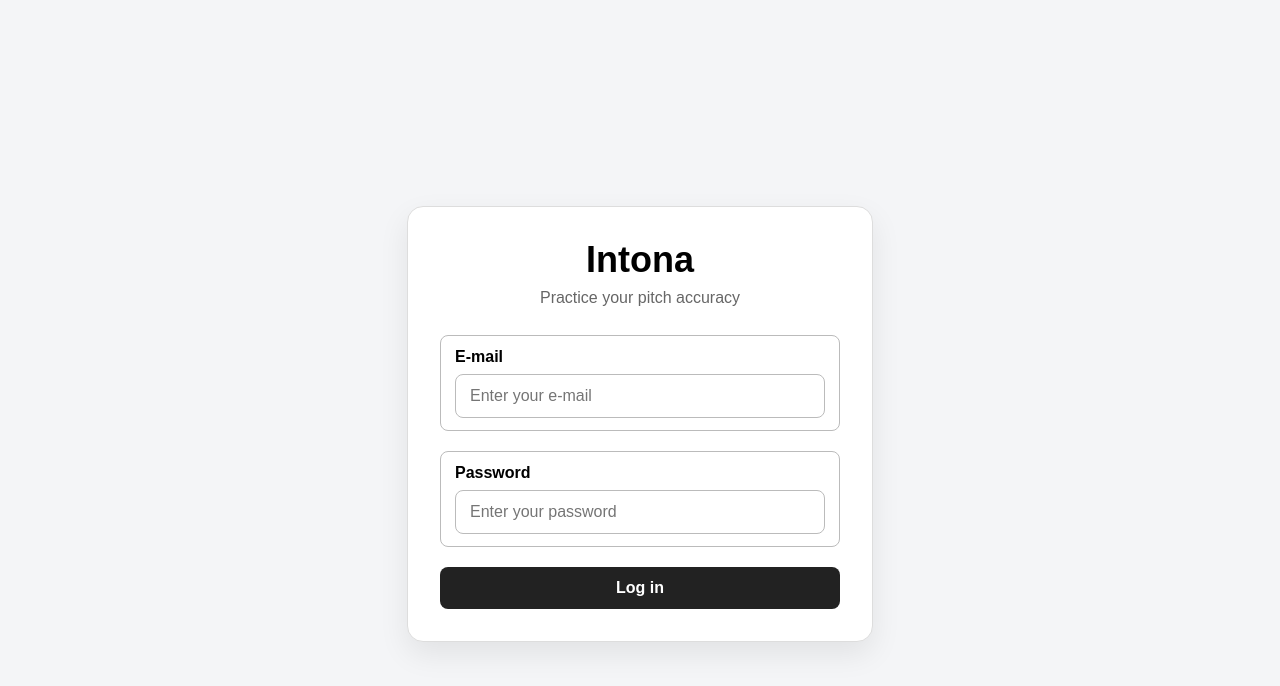
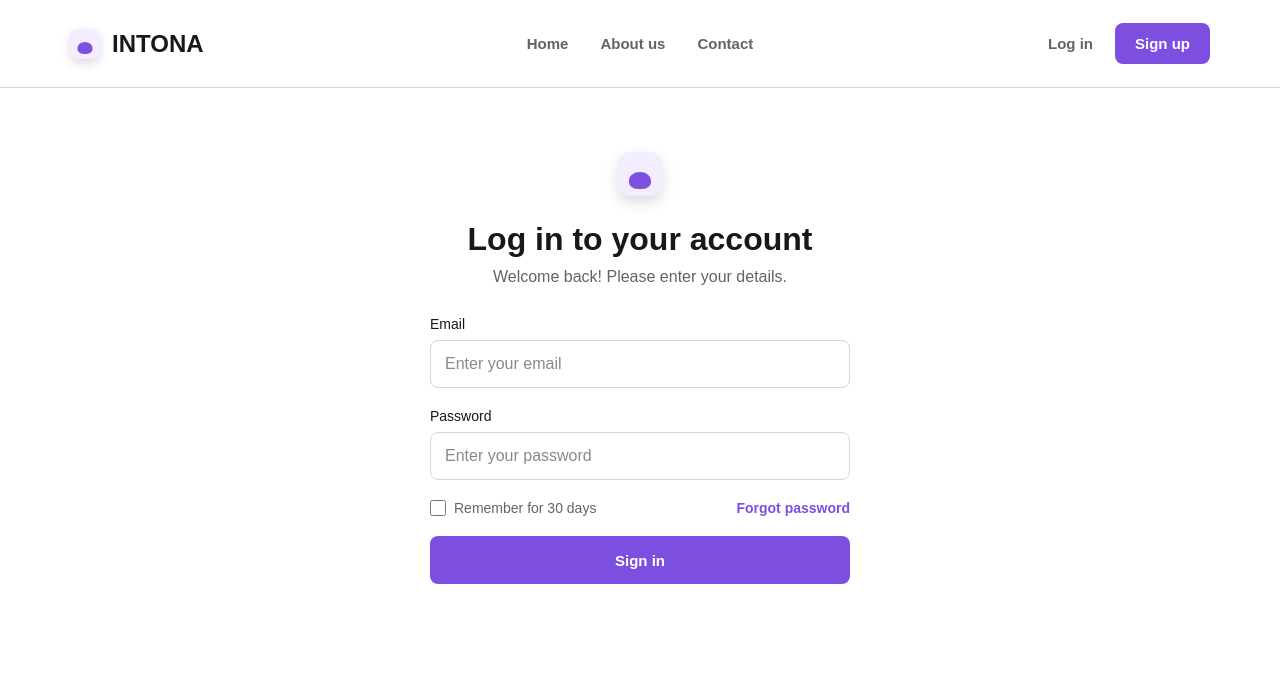
Before and after one commit to KSIUJ/intona, a React app in the folder client/: page / in a window 1280 px wide. Shown: the top 686 px of the page. Built offline with nearby package versions, Linux system fonts and the light colour scheme; the HTML template or start-up script is replaced by a standard one.

Commit message:
Build login page UI

```diff
--- a/client/src/App.css
+++ b/client/src/App.css
@@ -1,34 +1,126 @@
-.login-page {
+.app {
   min-height: 100vh;
+}
+
+.site-header {
+  height: 88px;
+  display: grid;
+  grid-template-columns: 1fr auto 1fr;
+  align-items: center;
+  padding: 0 70px;
+  border-bottom: 1px solid var(--color-border);
+}
+
+.brand {
   display: flex;
   align-items: center;
+  gap: 12px;
+  font-size: 24px;
+  font-weight: 600;
+}
+
+.brand-icon {
+  position: relative;
+  width: 30px;
+  height: 30px;
+  flex-shrink: 0;
+  border-radius: 8px;
+  background-color: #f3edff;
+  box-shadow: 0 4px 10px rgba(67, 43, 100, 0.18);
+}
+
+.brand-icon::after {
+  content: "";
+  position: absolute;
+  left: 50%;
+  bottom: 5px;
+  width: 15px;
+  height: 12px;
+  border-radius: 50% 50% 40% 40%;
+  background-color: var(--color-primary);
+  transform: translateX(-50%);
+}
+
+.main-nav {
+  display: flex;
+  gap: 32px;
+}
+
+.auth-nav {
+  justify-self: end;
+  display: flex;
+  align-items: center;
+  gap: 22px;
+}
+
+.main-nav a {
+  color: var(--color-text-secondary);
+  font-size: 15px;
+  font-weight: 600;
+}
+
+.main-nav a:hover {
+  color: var(--color-primary);
+}
+
+.login-link,
+.signup-button {
+  border: none;
+  font-size: 15px;
+  font-weight: 600;
+  cursor: pointer;
+}
+
+.login-link {
+  padding: 10px 0;
+  color: var(--color-text-secondary);
+  background-color: transparent;
+}
+
+.login-link:hover {
+  color: var(--color-primary);
+}
+
+.signup-button {
+  padding: 12px 20px;
+  border-radius: 8px;
+  color: white;
+  background-color: var(--color-primary);
+}
+
+.signup-button:hover {
+  background-color: var(--color-primary-hover);
+}
+
+
+.login-page {
+  min-height: calc(100vh - 88px);
+  display: flex;
   justify-content: center;
-  padding: 24px;
+  align-items: flex-start;
+  padding: 64px 24px;
 }
 
 .login-card {
   width: 100%;
-  max-width: 400px;
-  padding: 32px;
-  background-color: white;
-  border: 1px solid #dddddd;
-  border-radius: 16px;
-  box-shadow: 0 12px 30px rgba(0, 0, 0, 0.08);
+  max-width: 420px;
 }
 
 .login-header {
+  margin-bottom: 30px;
   text-align: center;
-  margin-bottom: 28px;
 }
 
 .login-header h1 {
-  margin: 0 0 8px;
-  font-size: 36px;
+  margin: 0 0 10px;
+  font-size: 32px;
+  line-height: 1.2;
 }
 
 .login-header p {
   margin: 0;
-  color: #666666;
+  color: var(--color-text-secondary);
+  font-size: 16px;
 }
 
 .login-form {
@@ -44,32 +136,132 @@
 }
 
 .form-group label {
-  font-weight: 600;
+  font-size: 14px;
+  font-weight: 500;
 }
 
 .form-group input {
-  padding: 12px 14px;
-  border: 1px solid #bbbbbb;
+  width: 100%;
+  height: 48px;
+  padding: 0 14px;
+  border: 1px solid var(--color-border);
   border-radius: 8px;
-  font-size: 16px;
+  color: var(--color-text);
+  background-color: white;
+  outline: none;
+}
+
+.form-group input::placeholder {
+  color: #8b878e;
 }
 
 .form-group input:focus {
-  outline: 2px solid #222222;
-  border-color: transparent;
+  border-color: var(--color-primary);
+  box-shadow: 0 0 0 3px rgba(124, 79, 224, 0.15);
 }
 
-.login-form button {
-  padding: 12px 16px;
+.form-options {
+  display: flex;
+  align-items: center;
+  justify-content: space-between;
+  gap: 16px;
+}
+
+.remember-option {
+  display: flex;
+  align-items: center;
+  gap: 8px;
+  color: var(--color-text-secondary);
+  font-size: 14px;
+  cursor: pointer;
+}
+
+.remember-option input {
+  width: 16px;
+  height: 16px;
+  margin: 0;
+  accent-color: var(--color-primary);
+}
+
+.forgot-password {
+  padding: 0;
   border: none;
-  border-radius: 8px;
-  background-color: #222222;
-  color: white;
-  font-size: 16px;
+  color: var(--color-primary);
+  background-color: transparent;
+  font-size: 14px;
   font-weight: 600;
   cursor: pointer;
 }
 
-.login-form button:hover {
-  background-color: #444444;
+.forgot-password:hover {
+  text-decoration: underline;
 }
+
+.sign-in-button {
+  width: 100%;
+  height: 48px;
+  border: none;
+  border-radius: 8px;
+  color: white;
+  background-color: var(--color-primary);
+  font-size: 15px;
+  font-weight: 600;
+  cursor: pointer;
+}
+
+.sign-in-button:hover {
+  background-color: var(--color-primary-hover);
+}
+
+.sign-in-button:active {
+  transform: translateY(1px);
+}
+
+.login-logo {
+  width: 44px;
+  height: 44px;
+  margin: 0 auto 24px;
+  display: flex;
+  align-items: flex-end;
+  justify-content: center;
+  padding-bottom: 7px;
+  border-radius: 12px;
+  background-color: #f3edff;
+  box-shadow: 0 6px 14px rgba(67, 43, 100, 0.18);
+}
+
+.login-logo-shape {
+  width: 22px;
+  height: 17px;
+  border-radius: 50% 50% 40% 40%;
+  background-color: var(--color-primary);
+}
+
+@media (max-width: 760px) {
+  .site-header {
+    height: 74px;
+    grid-template-columns: 1fr auto;
+    padding: 0 20px;
+  }
+
+  .main-nav {
+    display: none;
+  }
+
+  .brand {
+    font-size: 21px;
+  }
+
+  .auth-nav {
+    gap: 14px;
+  }
+
+  .signup-button {
+    padding: 10px 15px;
+  }
+
+  .login-page {
+    min-height: calc(100vh - 74px);
+    padding: 48px 20px;
+  }
+}
--- a/client/src/App.jsx
+++ b/client/src/App.jsx
@@ -6,27 +6,56 @@ function App() {
   }
 
   return (
+  <div className="app">
+    <header className="site-header">
+      <a className="brand" href="#home">
+        <span className="brand-icon"></span>
+        <span>INTONA</span>
+      </a>
+
+      <nav className="main-nav">
+        <a href="#home">Home</a>
+        <a href="#about">About us</a>
+        <a href="#contact">Contact</a>
+      </nav>
+
+      <div className="auth-nav">
+        <button className="login-link" type="button">
+          Log in
+        </button>
+
+        <button className="signup-button" type="button">
+          Sign up
+        </button>
+      </div>
+    </header>
+
     <main className="login-page">
       <section className="login-card">
+        <div className="login-logo" aria-hidden="true">
+          <span className="login-logo-shape"></span>
+        </div>
         <header className="login-header">
-          <h1>Intona</h1>
-          <p>Practice your pitch accuracy</p>
+          <h1>Log in to your account</h1>
+          <p>Welcome back! Please enter your details.</p>
         </header>
 
         <form className="login-form" onSubmit={handleSubmit}>
           <div className="form-group">
-            <label htmlFor="email">E-mail</label>
+            <label htmlFor="email">Email</label>
+
             <input
               id="email"
               name="email"
               type="email"
-              placeholder="Enter your e-mail"
+              placeholder="Enter your email"
               required
             />
           </div>
 
           <div className="form-group">
             <label htmlFor="password">Password</label>
+
             <input
               id="password"
               name="password"
@@ -35,12 +64,25 @@ function App() {
               required
             />
           </div>
+            <div className="form-options">
+              <label className="remember-option">
+                <input type="checkbox" name="remember" />
+                <span>Remember for 30 days</span>
+              </label>
 
-          <button type="submit">Log in</button>
+              <button className="forgot-password" type="button">
+                Forgot password
+              </button>
+            </div>
+
+          <button className="sign-in-button" type="submit">
+            Sign in
+          </button>
         </form>
       </section>
     </main>
-  );
+  </div>
+);
 }
 
 export default App;
--- a/client/src/index.css
+++ b/client/src/index.css
@@ -1,68 +1,32 @@
+:root {
+  font-family: Arial, Helvetica, sans-serif;
+
+  --color-primary: #7c4fe0;
+  --color-primary-hover: #6936d1;
+  --color-text: #18171a;
+  --color-text-secondary: #666168;
+  --color-border: #d8d5db;
+  --color-background: #ffffff;
+}
+
+* {
+  box-sizing: border-box;
+}
+
 body {
   margin: 0;
-  background-color: #f4f5f7;
-  font-family: Arial, Helvetica, sans-serif;
+  min-width: 320px;
+  min-height: 100vh;
+  color: var(--color-text);
+  background-color: var(--color-background);
 }
 
-.login-page {
-  min-height: 100vh;
-  display: flex;
-  align-items: center;
-  justify-content: center;
-  padding: 24px;
+button,
+input {
+  font: inherit;
 }
 
-.login-card {
-  width: 100%;
-  max-width: 400px;
-  padding: 32px;
-  background-color: white;
-  border: 1px solid #dddddd;
-  border-radius: 16px;
-  box-shadow: 0 12px 30px rgba(0, 0, 0, 0.08);
+a {
+  color: inherit;
+  text-decoration: none;
 }
-
-.login-header {
-  text-align: center;
-  margin-bottom: 28px;
-}
-
-.login-heade h1 {
-  margin: 0 0 8px;
-  font-size: 36px;
-
-}
-
-.login-form {
-  display: flex;
-  flex-direction: column;
-  gap: 20px;
-}
-
-.form-group {
-  display: flex;
-  flex-direction: column;
-  gap: 8px;
-}
-
-.form-group {
-  padding: 12px 14px;
-  border: 1px solid #bbbbbb;
-  border-radius: 8px;
-  font-size: 16px;
-}
-
-.login-form button {
-  padding: 12px 16px;
-  border: none;
-  border-radius: 8px;
-  background-color: #222222;
-  color: white;
-  font-size: 16px;
-  font-weight: 600;
-  cursor: pointer;
-}
-
-.login-form button:hover {
-  background-color: #444444;
-}
```
